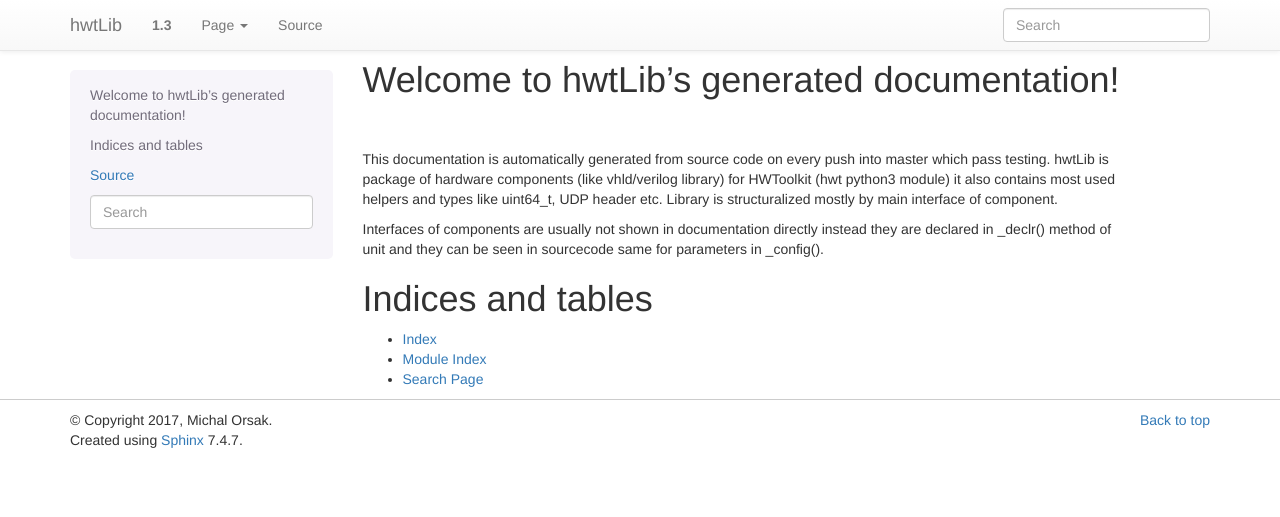
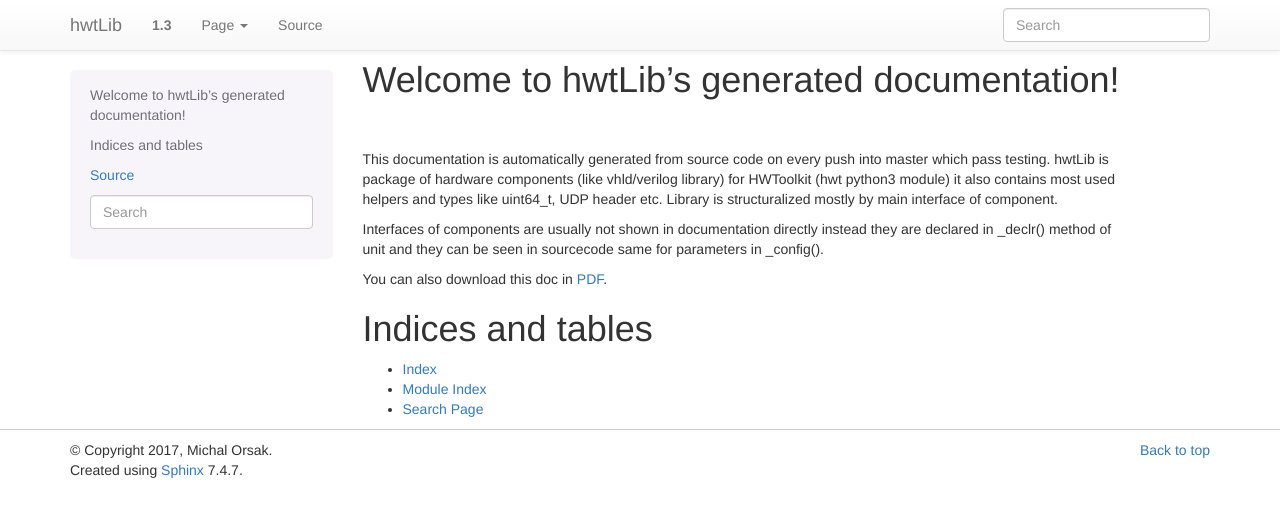
Before and after one commit to Nic30/hwtLib, a Sphinx documentation site: the page built from docs/index.rst, in a window 1280 px wide. Shown: the top 517 px of the page. Built offline with Sphinx 7.4.7, drawn with Linux system fonts in a browser that asks for light colours; pages that are not in the unit, such as notebooks, are missing from menus; the version number is read from the project's files by our own code.

Commit message:
link at pdf of doc

```diff
--- a/docs/index.rst
+++ b/docs/index.rst
@@ -9,6 +9,9 @@ Library is structuralized mostly by main interface of component.
 Interfaces of components are usually not shown in documentation directly
 instead they are declared in _declr() method of unit and they can be seen in sourcecode same for parameters in _config().
 
+
+You can also download this doc in `PDF
+<https://media.readthedocs.org/pdf/hwtlib/latest/hwtlib.pdf>`_.
 
 
 .. toctree::
```
